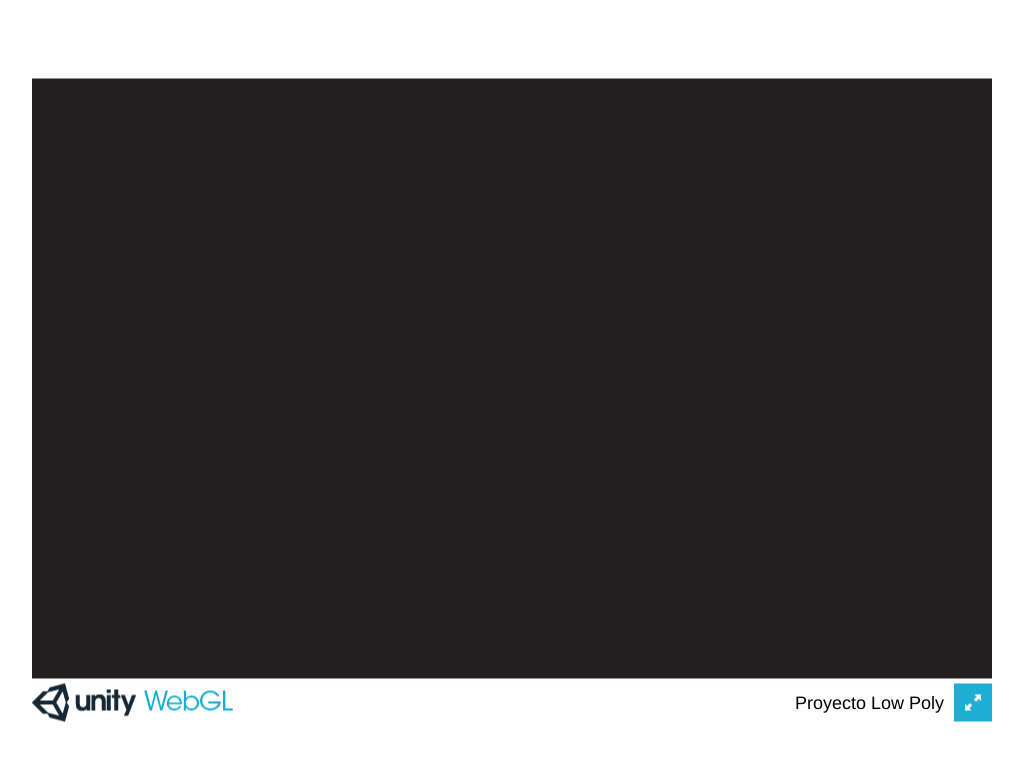
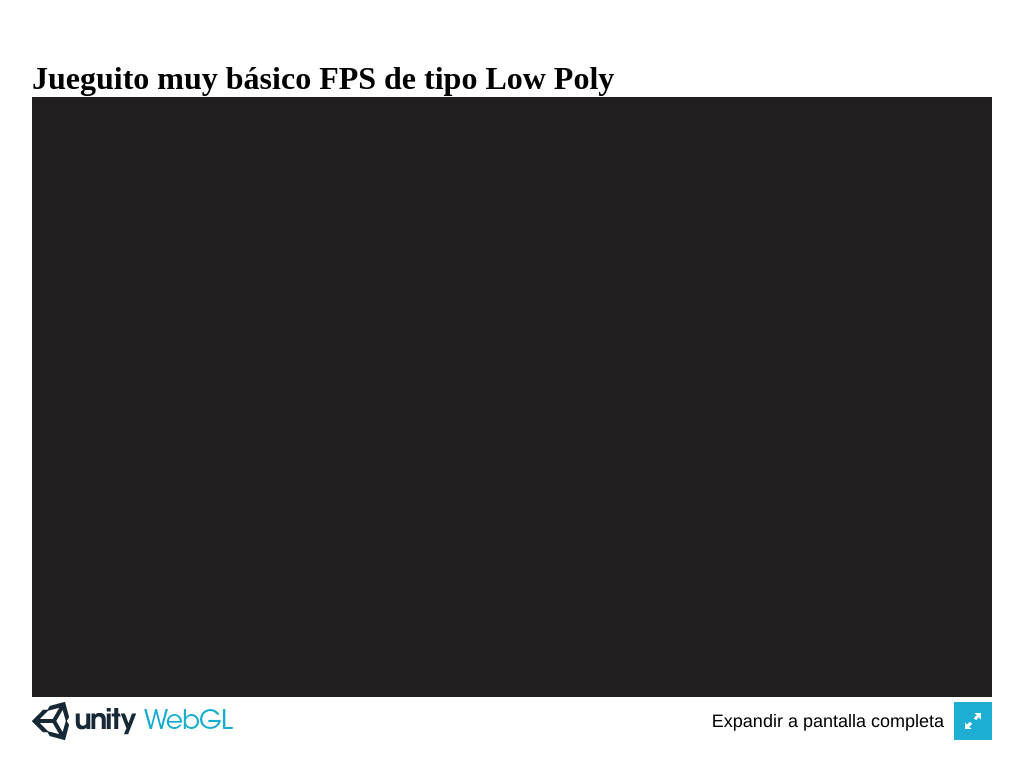
Before and after one commit to daton/juego-malo, a plain HTML site: page index.html in a window 1280 px wide. Shown: the whole page, without its empty margins (128-1151 px from the left). Drawn offline with Linux system fonts and the light colour scheme; no server answers.

Commit message:
Update index.html

```diff
--- a/index.html
+++ b/index.html
@@ -14,11 +14,12 @@
   </head>
   <body>
     <div class="webgl-content">
+      <h1>Jueguito muy básico  FPS de tipo Low Poly</h1>
       <div id="gameContainer" style="width: 960px; height: 600px"></div>
       <div class="footer">
         <div class="webgl-logo"></div>
         <div class="fullscreen" onclick="gameInstance.SetFullscreen(1)"></div>
-        <div class="title">Proyecto Low Poly</div>
+        <div class="title">Expandir a pantalla completa</div>
       </div>
     </div>
   </body>
```
